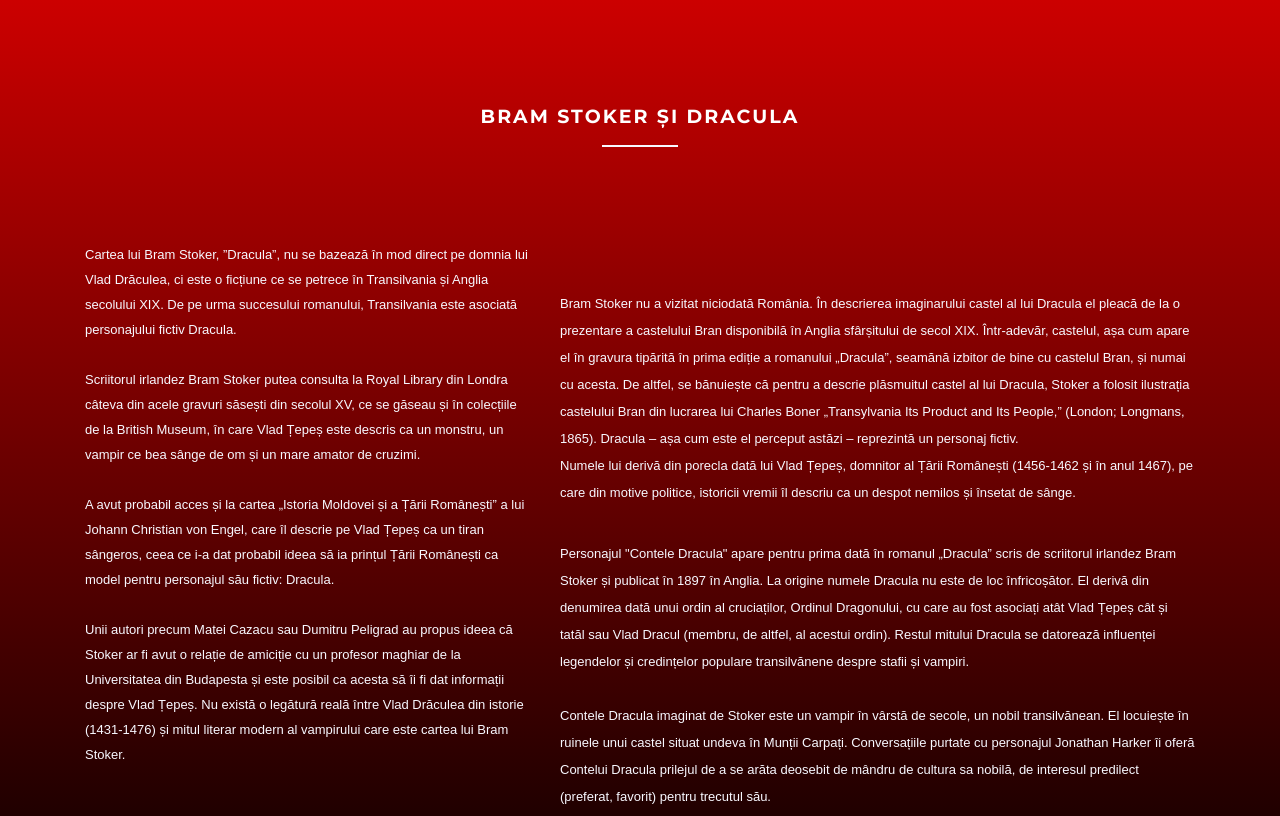
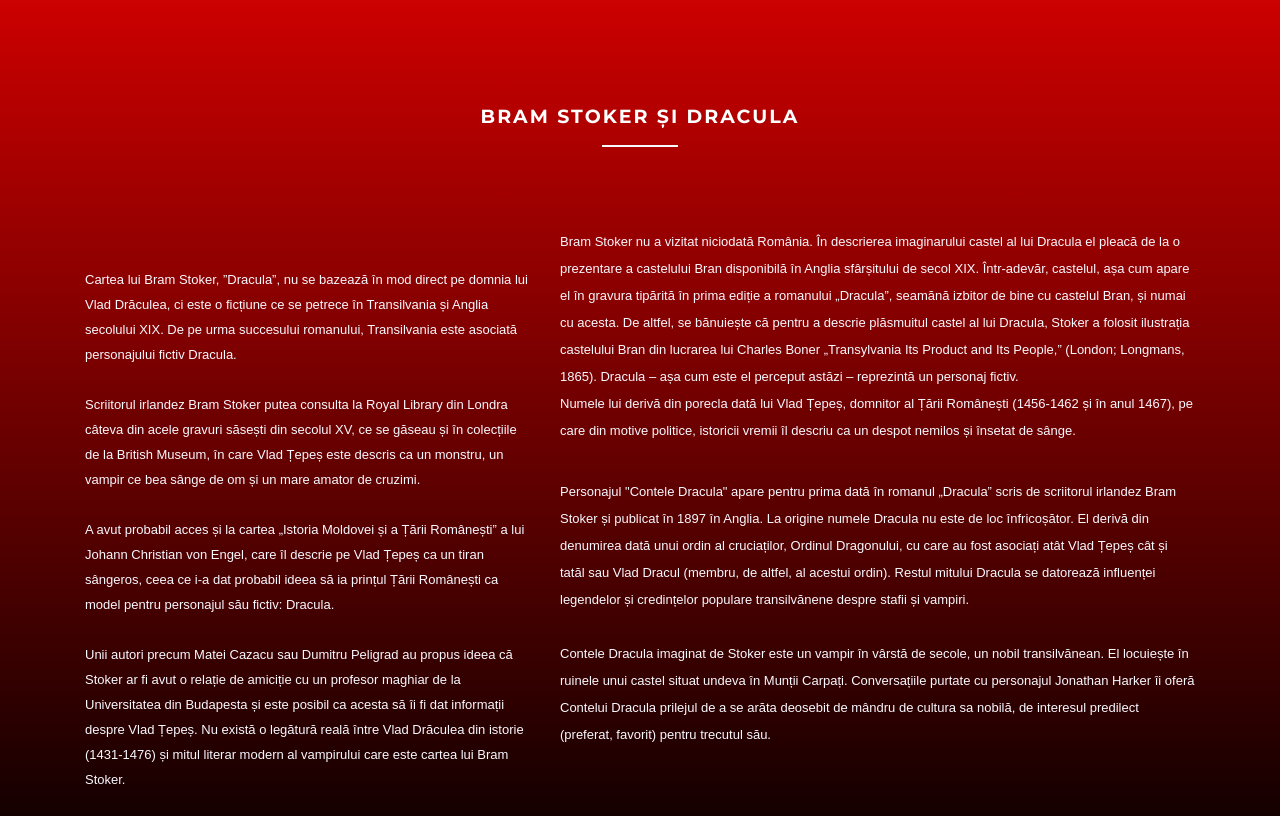
Before and after one commit to robeerta/vlad_tepes, a plain HTML site: page legenda.html in a window 1280 px wide. Shown: the top 816 px of the page. Drawn offline with Linux system fonts and the light colour scheme.

Commit message:
Update legenda.html

```diff
--- a/legenda.html
+++ b/legenda.html
@@ -9,9 +9,9 @@
 <meta charset="UTF-8" />
 <meta http-equiv="X-UA-Compatible" content="IE=edge,chrome=1">
 <!-- Metas Page details-->
-<title>Contele Dracula</title>
+<title>Vlad Țepeș</title>
 <meta name="description" content="Istorie">
-<meta name="author" content="Anghel Andrei Ionuț">
+<meta name="author" content="Pănescu Roberta Mihaela">
 <!-- Mobile Specific Metas-->
 <meta name="viewport" content="width=device-width, initial-scale=1.0">
 <!--main style-->
@@ -43,7 +43,7 @@ p.impact {
               </div>
             </div>
          <div class=" col-lg-5 col-md-7 col-sm-7 col-xs-12">
-				<p class= "impact" style="text-align:left" ><br><br><br>Cartea lui Bram Stoker, ”Dracula”, nu se bazează în mod direct pe domnia lui Vlad Drăculea, ci este o ficțiune ce se petrece în Transilvania și Anglia secolului XIX. De pe urma succesului romanului, Transilvania este asociată personajului fictiv Dracula.
+				<p class= "impact" style="text-align:left" ><br><br><br><br>Cartea lui Bram Stoker, ”Dracula”, nu se bazează în mod direct pe domnia lui Vlad Drăculea, ci este o ficțiune ce se petrece în Transilvania și Anglia secolului XIX. De pe urma succesului romanului, Transilvania este asociată personajului fictiv Dracula.
 <br><br>
 Scriitorul irlandez Bram Stoker putea consulta la Royal Library din Londra câteva din acele gravuri săsești din secolul XV, ce se găseau și în colecțiile de la British Museum, în care Vlad Țepeș este descris ca un
 monstru, un vampir ce bea sânge de om și un mare amator de cruzimi.
@@ -57,7 +57,7 @@ Drăculea din istorie (1431-1476) și mitul literar modern al vampirului care es
 </p>
 </div></div>
 <div class=" col-lg-7 col-md-7 col-sm-7 col-xs-12">
-<br><br><br><br>
+<br><br>
 <p class= "impact">Bram Stoker nu a vizitat niciodată România. În descrierea imaginarului castel al lui Dracula el pleacă de la o prezentare a castelului
 Bran disponibilă în Anglia sfârșitului de secol XIX. Într-adevăr, castelul, așa cum apare el în gravura tipărită în prima ediție a romanului „Dracula”,
 seamănă izbitor de bine cu castelul Bran, și numai cu acesta. De altfel, se bănuiește că pentru a descrie plăsmuitul castel al lui Dracula, Stoker a
```
